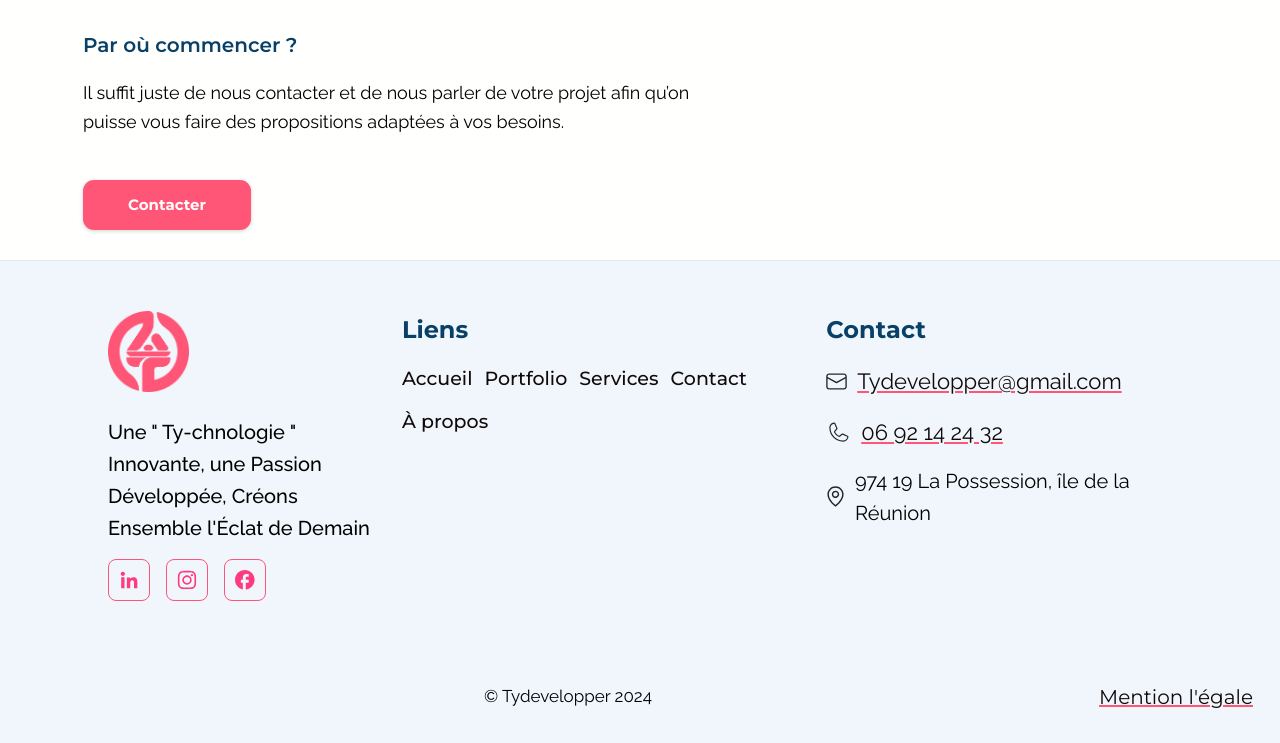
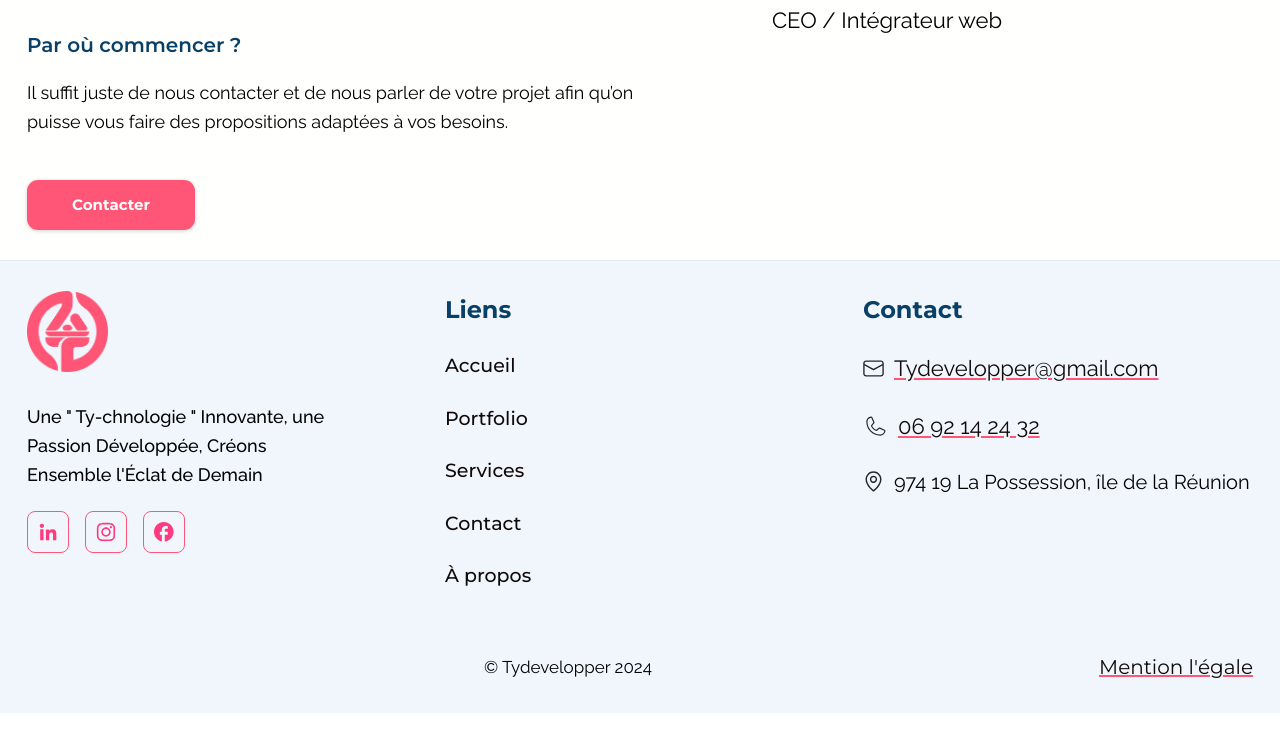
Before and after one commit to maakino/TY-Developper, a website: page about.html in a window 1280 px wide. Shown: the part 871-1614 px from the top of the page. After the commit the page ends 1584 px from the top, so only its background shows below. Drawn offline with Linux system fonts and the light colour scheme.

Commit message:
fix footer bug

```diff
--- a/about.html
+++ b/about.html
@@ -181,7 +181,7 @@
                 src="/img/hero/Ty.png"
                 alt="Ilustration de Teddy Equerre le CEO de Tydevelopper"
                 width="259"
-                height="292"
+                height="258"
                 loading="lazy"
               />
               <h2 class="title">Teddy Equerre</h2>
--- a/src/scss/layout/footer.scss
+++ b/src/scss/layout/footer.scss
@@ -13,7 +13,6 @@
     @include media(medium) {
       flex-direction: row;
       align-items: flex-start;
-      padding: 5rem 10.8rem !important;
       justify-content: space-around;
     }
     gap: 2.8rem;
@@ -29,13 +28,22 @@
         }
       }
     }
+    &__block {
+      display: flex;
+      flex-direction: column;
+      gap: 1.5rem;
+      align-items: center;
+      width: 100%;
+      @include media(extra-large) {
+       width: calc(100% / 3);
+      }
+    }
     &__block,
     .navList {
-      flex-direction: row;
-      flex-wrap: wrap;
+      flex-direction: column;
       @include media(medium) {
-        align-items: flex-start;
-        gap: 1.2rem;
+        gap: 2.2rem;
+       align-items: flex-start;
       }
       @include media(extra-large) {
         flex-direction: column;
@@ -53,16 +61,23 @@
       display: flex;
       flex-direction: column;
       @include media(medium) {
-        max-width: 25%;
+      align-items: flex-start;
       }
-      .txt{
+      .txt {
         font-weight: 500;
+        text-align: center;
+        font-size: 1.8rem;
+        @include media(small) {
+          width: 75%;
+        }
+        @include media(medium) {
+          width: 80%;
+          text-align: left;
+        }
+        @include media(extra-large) {
+          width: 100%;
+         }
       }
-    }
-    &__block {
-      display: flex;
-      flex-direction: column;
-      gap: 1.5rem;
     }
     &__contact {
       a {
@@ -73,21 +88,40 @@
         display: flex;
         flex-direction: row;
         align-items: center;
+        justify-content: center;
         gap: 1rem;
         text-decoration: underline var(--links-primary-color);
         &:hover {
-        color: var(--links-primary-color);
+          color: var(--links-primary-color);
         }
       }
       img {
         filter: invert(23%) sepia(19%) saturate(545%) hue-rotate(169deg)
           brightness(15%) contrast(93%);
       }
+      @include media(medium) {
+        align-items: flex-start;
+      }
+    }
+    &__links {
+      @include media(medium) {
+        width: 50%;
+      }
+      @include media(extra-large){
+     width: calc(100% / 3);
+     align-items: center;
+      }
     }
   }
   .nav {
     margin: 0;
     padding: 0;
+    @include media(medium) {
+      width: 100%;
+    }
+    @include media(large) {
+      width: fit-content;
+    }
   }
   .social {
     justify-content: flex-start;
@@ -104,21 +138,21 @@
     display: none;
   }
 
-  &__end{
+  &__end {
     display: flex;
     flex-direction: column-reverse;
     align-items: center;
     gap: 1.4rem;
     justify-content: space-between;
-    @include media(medium){
+    @include media(medium) {
       flex-direction: row;
     }
-    &::before{
+    &::before {
       content: "";
       display: block;
       width: 1rem;
     }
-    a{
+    a {
       font-size: clamp(1.8rem, 5vw, 2rem);
       color: var(--txt-primary-color);
       font-weight: 400;
@@ -130,7 +164,7 @@
       gap: 1rem;
       text-decoration: underline var(--links-primary-color);
       &:hover {
-      color: var(--links-primary-color);
+        color: var(--links-primary-color);
       }
     }
   }
--- a/src/scss/page/about.scss
+++ b/src/scss/page/about.scss
@@ -4,7 +4,7 @@
   background-color: var(--background-primary-color);
   h1 {
     font-size: clamp(1.8rem, 2.4rem + 2.5vw, 4.8rem);
-    font-weight:800;
+    font-weight: 800;
     text-align: center;
     @include media(small) {
       width: 89%;
@@ -17,7 +17,6 @@
       text-align: center;
       width: 60%;
       margin: initial;
-
     }
     @include media(extra-large) {
       text-align: left;
@@ -61,7 +60,6 @@
           font-weight: 600;
         }
         p {
-
           font-size: 1.8rem;
           word-wrap: break-word;
         }
@@ -76,16 +74,20 @@
   }
 
   &__ceo {
+    position: relative;
     margin: auto;
-    @include media(large) {
+    @include media(small) {
+      img {
+        width: 34.9rem;
+        height: auto;
+      }
+    }
+    @include media(extra-large){
       margin: 0;
       width: 38.9rem;
-      position: sticky;
-      right: 0;
-      top: 0;
+      right: 200px;
       img {
-        width: 38.9rem;
-        height: auto;
+        width: 47.9rem;
       }
     }
   }
--- a/src/scss/section/home.scss
+++ b/src/scss/section/home.scss
@@ -8,7 +8,7 @@
       width: 97%;
     }
     @include media(extra-large) {
-      width: 100%;
+      width: 96%;
     }
     span {
       color: var(--title-secondary-color);
```
Also changed, not shown: index.html (+2 -2 lines), css/style.css, 1 other file.
